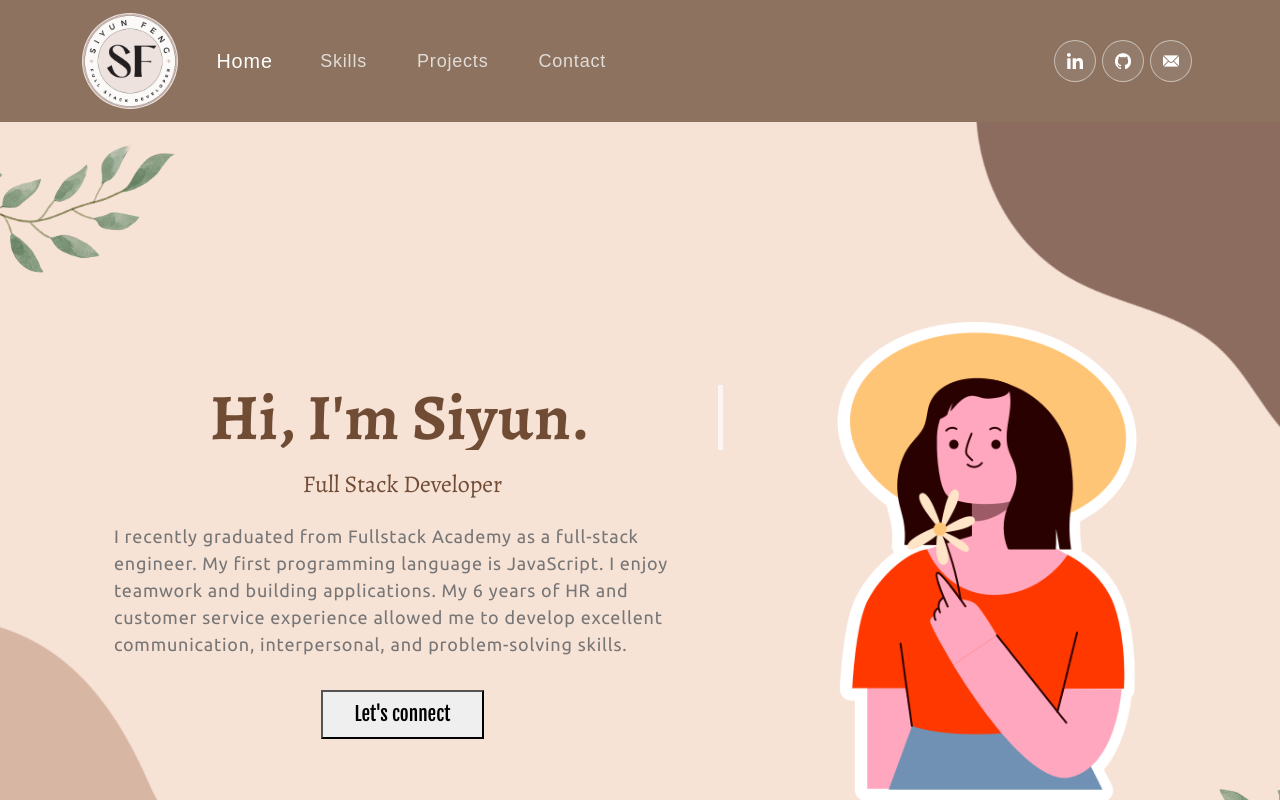
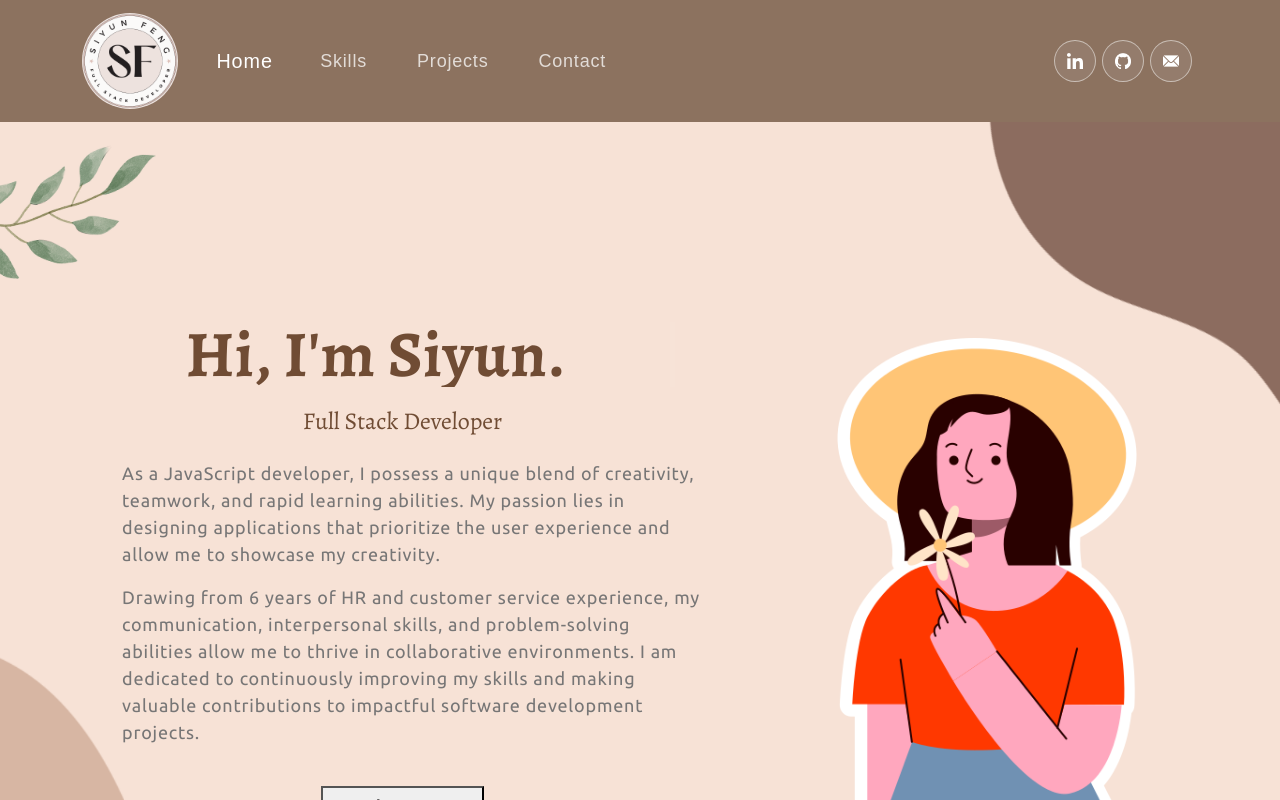
Before and after one commit to siyunfeng/personal-portfolio, a React (Create React App) app: page / in a window 1280 px wide. Shown: the top 800 px of the page. Built offline with nearby package versions, Linux system fonts and the light colour scheme; a web font is replaced by a local one.

Commit message:
updated home page intro

```diff
--- a/src/App.css
+++ b/src/App.css
@@ -281,7 +281,7 @@ nav.navbar .navbar-toggler[aria-expanded="true"] .navbar-toggler-icon {
   color: rgba(100, 64, 39, 0.924);
   white-space: nowrap;
   overflow: hidden;
-  animation: typing 2.5s steps(40, end), blink 0.6s steps(29, end) infinite;
+  animation: typing 6s steps(40, end) infinite, blink 0.8s steps(29, end) infinite;
   border-right: 5px solid white;
 }
 
@@ -297,6 +297,7 @@ nav.navbar .navbar-toggler[aria-expanded="true"] .navbar-toggler-icon {
 
 .banner h4 {
   color: rgba(100, 64, 39, 0.924);
+  margin: 1rem auto;
 }
 
 .banner p {
@@ -305,8 +306,8 @@ nav.navbar .navbar-toggler[aria-expanded="true"] .navbar-toggler-icon {
   letter-spacing: 0.8px;
   line-height: 1.5em;
   width: 96%;
-  padding: 1rem;
-  margin: 0 1rem 1rem;
+  padding: 0.5rem 1rem;
+  margin: 0 1.5rem;
   text-align: left;
 }
 
@@ -317,6 +318,7 @@ nav.navbar .navbar-toggler[aria-expanded="true"] .navbar-toggler-icon {
   transform: translateY(calc(var(--y, 0) * 1%)) scale(var(--scale));
   transition: transform 0.1s;
   position: relative;
+  margin-top: 2rem;
 }
 
 .proj-details-button {
--- a/src/components/Banner.js
+++ b/src/components/Banner.js
@@ -10,11 +10,17 @@ const Banner = () => {
             <h1>{`Hi, I'm Siyun.`}</h1>
             <h4 className='wrap'>Full Stack Developer</h4>
             <p>
-              I recently graduated from Fullstack Academy as a full-stack
-              engineer. My first programming language is JavaScript. I enjoy
-              teamwork and building applications. My 6 years of HR and customer
-              service experience allowed me to develop excellent communication,
-              interpersonal, and problem-solving skills.
+              As a JavaScript developer, I possess a unique blend of creativity,
+              teamwork, and rapid learning abilities. My passion lies in
+              designing applications that prioritize the user experience and
+              allow me to showcase my creativity.
+            </p>
+            <p>
+              Drawing from 6 years of HR and customer service experience, my
+              communication, interpersonal skills, and problem-solving abilities
+              allow me to thrive in collaborative environments. I am dedicated
+              to continuously improving my skills and making valuable
+              contributions to impactful software development projects.
             </p>
             <a href='https://www.linkedin.com/in/siyunfeng/' target={`_blank`}>
               <button className='banner-connect-button'>Let's connect</button>
```
